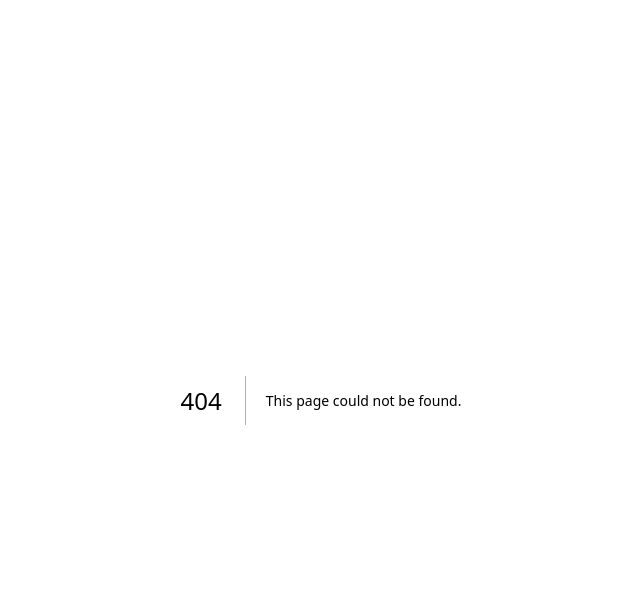
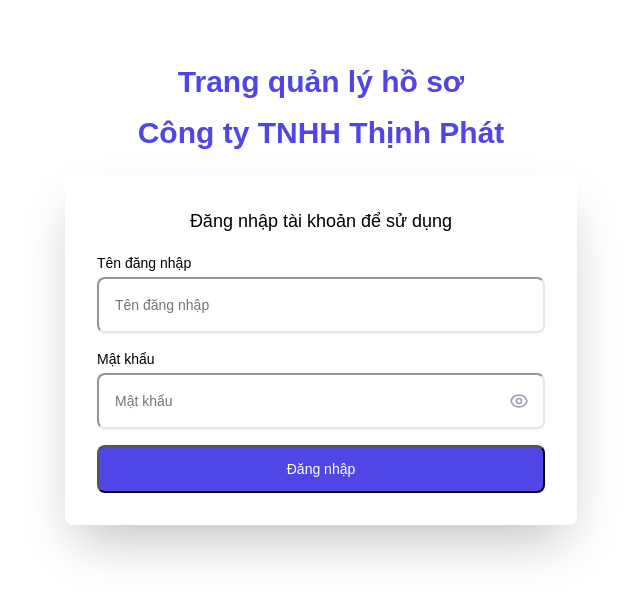
Before and after one commit to mourinhan8/thinhphat, a Next.js app: page /login in a window 1280 px wide. Before the commit this address had no page. Shown: the top 598 px of the page, without its empty margins (319-959 px from the left). Built offline with nearby package versions, Linux system fonts and the light colour scheme.

Commit message:
first commit

```diff
--- a/package.json
+++ b/package.json
@@ -17,6 +17,7 @@
     "eslint-config-next": "13.1.1",
     "moment": "^2.29.4",
     "next": "13.1.1",
+    "next-auth": "^4.18.8",
     "react": "18.2.0",
     "react-dom": "18.2.0"
   },
--- a/src/components/table/tableDocument.jsx
+++ b/src/components/table/tableDocument.jsx
@@ -1,6 +1,6 @@
 import { Pagination } from 'antd';
 import AppContext from '../../components/AppContext';
-import { useContext } from 'react';
+import { Fragment, useContext } from 'react';
 import moment from 'moment';
 
 export const Table = () => {
@@ -67,7 +67,7 @@ export const Table = () => {
           <tbody className="divide-y divide-gray-200">
             {documentsList?.map((document, index) => {
               return (
-                <>
+                <Fragment key={document._id}>
                   <tr>
                     <td className="sticky inset-y-0 left-0 bg-white px-4 py-2">{(index += 1)}</td>
                     <td className="whitespace-nowrap px-4 py-2 font-medium text-gray-900">{document.ward}</td>
@@ -101,7 +101,7 @@ export const Table = () => {
                     </td>
                     <td className="whitespace-nowrap text-center px-4 py-2 text-gray-700">Không</td>
                   </tr>
-                </>
+                </Fragment>
               );
             })}
           </tbody>
--- a/src/layouts/Admin.jsx
+++ b/src/layouts/Admin.jsx
@@ -12,13 +12,11 @@ export default function AdminLayout({ children }) {
   return (
     <Layout className="layout">
       <Sider trigger={null} collapsible collapsed={collapsed}>
-
-                <div className='flex justify-center m-2'>
-                    <div className='flex'>
+        <div className="flex justify-center m-2">
+          <div className="flex">
             <Image src={'/img/logo.jpeg'} alt="logo" width={50} height={50} />
           </div>
         </div>
-
 
         <Menu
           theme="dark"
@@ -58,9 +56,7 @@ export default function AdminLayout({ children }) {
                 })}
               </div>
 
-                            <div>
-
-                            </div>
+              <div></div>
 
               <div className="flex flex-1 items-center justify-end md:justify-between">
                 <nav aria-label="Site Nav" className="hidden md:block"></nav>
@@ -111,9 +107,9 @@ export default function AdminLayout({ children }) {
                       fill="none"
                       viewBox="0 0 24 24"
                       stroke="currentColor"
-                                            stroke-width="2"
+                      strokeWidth="2"
                     >
-                                            <path stroke-linecap="round" stroke-linejoin="round" d="M4 6h16M4 12h16M4 18h16" />
+                      <path strokeLinecap="round" strokeLinejoin="round" d="M4 6h16M4 12h16M4 18h16" />
                     </svg>
                   </button>
                 </div>
--- a/src/pages/_app.js
+++ b/src/pages/_app.js
@@ -1,12 +1,14 @@
 import '../styles/globals.css';
 import 'antd/dist/reset.css';
 import reducer from '../reducer/AppReducer';
-import { useReducer } from 'react';
+import { useReducer, useEffect } from 'react';
 import AppContext from '../components/AppContext';
 import Head from 'next/head';
 import React from 'react';
+import { SessionProvider, useSession, signIn } from 'next-auth/react';
+import { useRouter } from 'next/router';
 
-export default function App({ Component, pageProps }) {
+export default function App({ Component, pageProps: { session, ...pageProps } }) {
   const initialState = { user: null, documentsList: null };
   const Layout = Component.Layout || (({ children }) => <>{children}</>);
   const [state, dispatch] = useReducer(reducer, initialState);
@@ -17,10 +19,40 @@ export default function App({ Component, pageProps }) {
         <title>Thinh phat</title>
       </Head>
       <AppContext.Provider value={{ state, dispatch }}>
-        <Layout>
-          <Component {...pageProps} />
-        </Layout>
+        <SessionProvider>
+          {Component.auth ? (
+            <Auth>
+              <Layout>
+                <Component {...pageProps} />
+              </Layout>
+            </Auth>
+          ) : (
+            <Layout>
+              <Component {...pageProps} />
+            </Layout>
+          )}
+        </SessionProvider>
       </AppContext.Provider>
     </React.Fragment>
   );
 }
+function Auth({ children }) {
+  const router = useRouter();
+  let isUser;
+  if (typeof window !== 'undefined') {
+    // do your stuff with sessionStorage
+    const token = sessionStorage.getItem('access_token');
+    isUser = token;
+  }
+  useEffect(() => {
+    if (!isUser) router.push('/login');
+  }, []);
+
+  if (isUser) {
+    return children;
+  }
+
+  // Session is being fetched, or no user.
+  // If no user, useEffect() will redirect.
+  return <div>Loading...</div>;
+}
--- a/src/pages/createDocument/index.js
+++ b/src/pages/createDocument/index.js
@@ -2,9 +2,8 @@ import DocumentForm from '../../components/Form/Document';
 import AdminLayout from '../../layouts/Admin';
 
 export default function CreateDocument() {
-    return (
-        <DocumentForm />
-    );
+  return <DocumentForm />;
 }
 
 CreateDocument.Layout = AdminLayout;
+CreateDocument.auth = true;
--- a/src/pages/document/index.js
+++ b/src/pages/document/index.js
@@ -18,6 +18,7 @@ export default function Admin() {
         url: `${backend_api}/document/list`,
       };
       const response = await axios(option);
+      console.log(response.headers);
       const documents = response.data.data;
       dispatch({ type: 'GET_ALL_DOCUMENTS', payload: documents });
     } catch (error) {
@@ -43,3 +44,4 @@ export default function Admin() {
 }
 
 Admin.Layout = AdminLayout;
+Admin.auth = true;
--- a/src/pages/index.js
+++ b/src/pages/index.js
@@ -3,5 +3,7 @@ import { useRouter } from 'next/router';
 
 export default function Home() {
   const router = useRouter();
-  useEffect(() => { router.push('/employee'); }, []);
+  useEffect(() => {
+    router.replace('/employee');
+  }, []);
 }
--- /dev/null
+++ b/src/pages/login/index.js
@@ -0,0 +1,115 @@
+import { useRouter } from 'next/router';
+import { useEffect, useContext, useState } from 'react';
+import AppContext from '../../components/AppContext';
+import axios from 'axios';
+
+export default function Login() {
+  const router = useRouter();
+  const [username, setUsername] = useState('');
+  const [password, setPassword] = useState('');
+
+  //const { state, dispatch } = useContext(AppContext);
+
+  useEffect(() => {
+    // redirect to home if already logged in
+    const token = sessionStorage.getItem('access_token');
+    const user = sessionStorage.getItem('user');
+    if (token && user) {
+      router.push('/');
+    }
+
+    // eslint-disable-next-line react-hooks/exhaustive-deps
+  }, []);
+
+  async function handleSubmit(e) {
+    e.preventDefault();
+    try {
+      const response = await axios.post(`${process.env.NEXT_PUBLIC_API_BACKEND}/employee/login`, {
+        username,
+        password,
+      });
+      sessionStorage.setItem('access_token', `Bearer ${response.headers.authorization}`);
+      sessionStorage.setItem('user', response.data.user.username);
+      router.push('/');
+    } catch (error) {
+      alert(error);
+    }
+  }
+
+  return (
+    <>
+      <div className="mx-auto max-w-screen-xl px-4 py-16 sm:px-6 lg:px-8">
+        <div className="mx-auto max-w-lg">
+          <h1 className="text-center text-2xl font-bold text-indigo-600 sm:text-3xl">Trang quản lý hồ sơ</h1>
+          <h2 className="text-center text-2xl font-bold text-indigo-600 sm:text-3xl">Công ty TNHH Thịnh Phát</h2>
+
+          <form onSubmit={handleSubmit} className="mt-6 mb-0 space-y-4 rounded-lg p-8 shadow-2xl">
+            <p className="text-lg font-medium text-center">Đăng nhập tài khoản để sử dụng</p>
+
+            <div>
+              <label htmlFor="username" className="text-sm font-medium">
+                Tên đăng nhập
+              </label>
+
+              <div className="relative mt-1">
+                <input
+                  type="text"
+                  id="username"
+                  className="w-full rounded-lg border-gray-200 p-4 pr-12 text-sm shadow-sm"
+                  placeholder="Tên đăng nhập"
+                  onChange={(e) => setUsername(e.target.value)}
+                />
+              </div>
+            </div>
+
+            <div>
+              <label htmlFor="password" className="text-sm font-medium">
+                Mật khẩu
+              </label>
+
+              <div className="relative mt-1">
+                <input
+                  type="password"
+                  id="password"
+                  className="w-full rounded-lg border-gray-200 p-4 pr-12 text-sm shadow-sm"
+                  placeholder="Mật khẩu"
+                  onChange={(e) => setPassword(e.target.value)}
+                />
+
+                <span className="absolute inset-y-0 right-4 inline-flex items-center">
+                  <svg
+                    xmlns="http://www.w3.org/2000/svg"
+                    className="h-5 w-5 text-gray-400"
+                    fill="none"
+                    viewBox="0 0 24 24"
+                    stroke="currentColor"
+                  >
+                    <path
+                      strokeLinecap="round"
+                      strokeLinejoin="round"
+                      strokeWidth="2"
+                      d="M15 12a3 3 0 11-6 0 3 3 0 016 0z"
+                    />
+                    <path
+                      strokeLinecap="round"
+                      strokeLinejoin="round"
+                      strokeWidth="2"
+                      d="M2.458 12C3.732 7.943 7.523 5 12 5c4.478 0 8.268 2.943 9.542 7-1.274 4.057-5.064 7-9.542 7-4.477 0-8.268-2.943-9.542-7z"
+                    />
+                  </svg>
+                </span>
+              </div>
+            </div>
+
+            <button
+              type="submit"
+              className="block w-full rounded-lg bg-indigo-600 px-5 py-3 text-sm font-medium text-white"
+            >
+              Đăng nhập
+            </button>
+          </form>
+        </div>
+      </div>
+    </>
+  );
+}
--- /dev/null
+++ b/src/services/api.js
@@ -0,0 +1,7 @@
+import axios from 'axios';
+
+const api = axios.create({
+  baseURL: process.env.NEXT_PUBLIC_API_BACKEND, //your api URL
+});
+
+export default api;
```
Also changed, not shown: 2 other files (tests, documents, lock files or other folders). Lines whose indentation alone changed are shown as unchanged.
